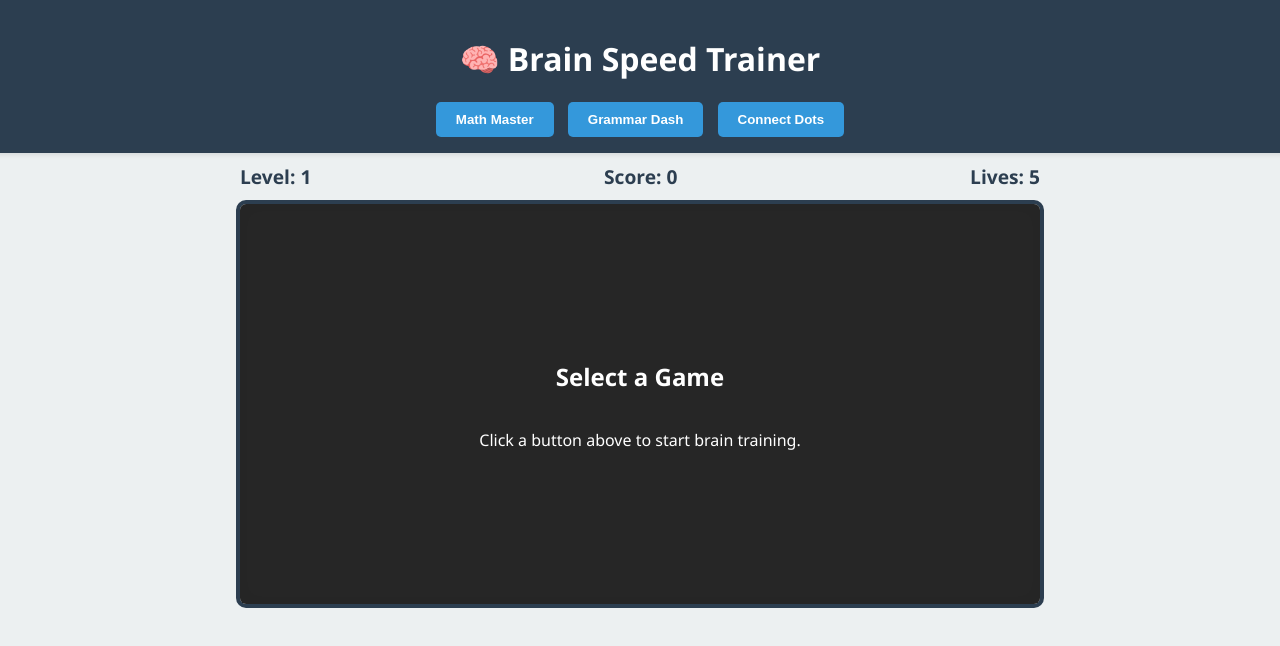
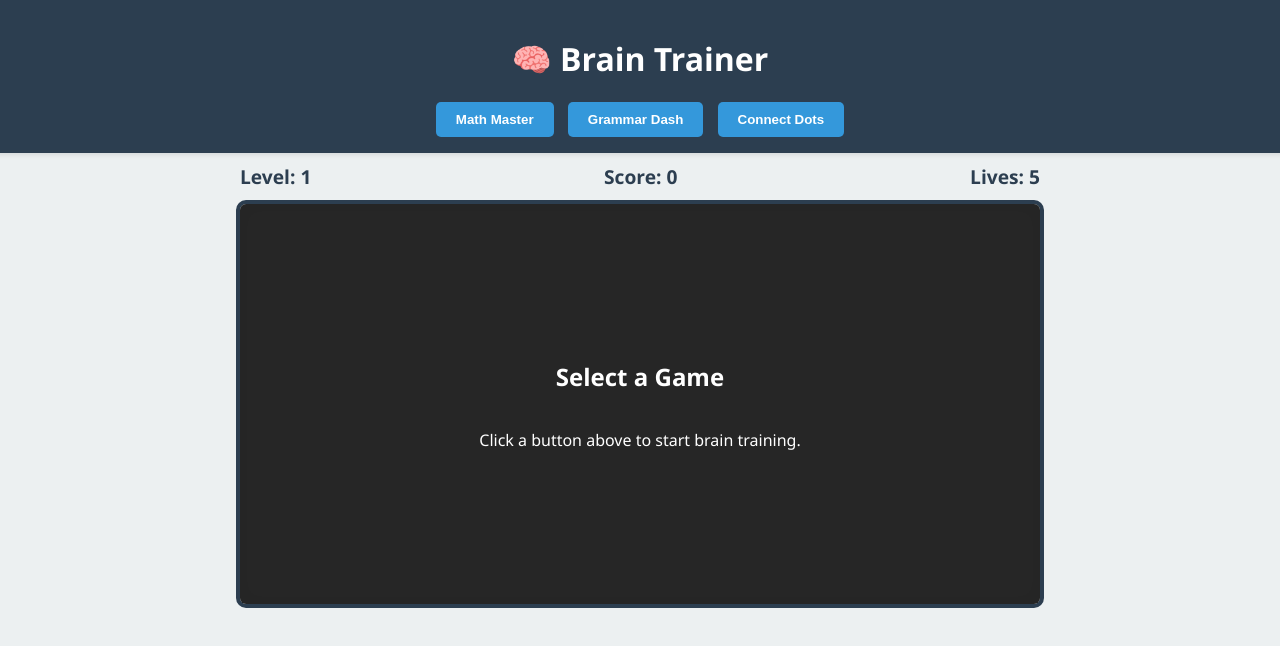
Before and after one commit to Shadowed-Monarch/brain-trainer, a plain HTML site: page index.html in a window 1280 px wide. Drawn offline with Linux system fonts and the light colour scheme.

Commit message:
Update index.html

```diff
--- a/index.html
+++ b/index.html
@@ -147,7 +147,7 @@
 <body>
 
 <header>
-    <h1>🧠 Brain Speed Trainer</h1>
+    <h1>🧠 Brain Trainer</h1>
     <div class="nav-buttons">
         <button class="btn-game" onclick="gameManager.switchGame('math')">Math Master</button>
         <button class="btn-game" onclick="gameManager.switchGame('grammar')">Grammar Dash</button>
```
